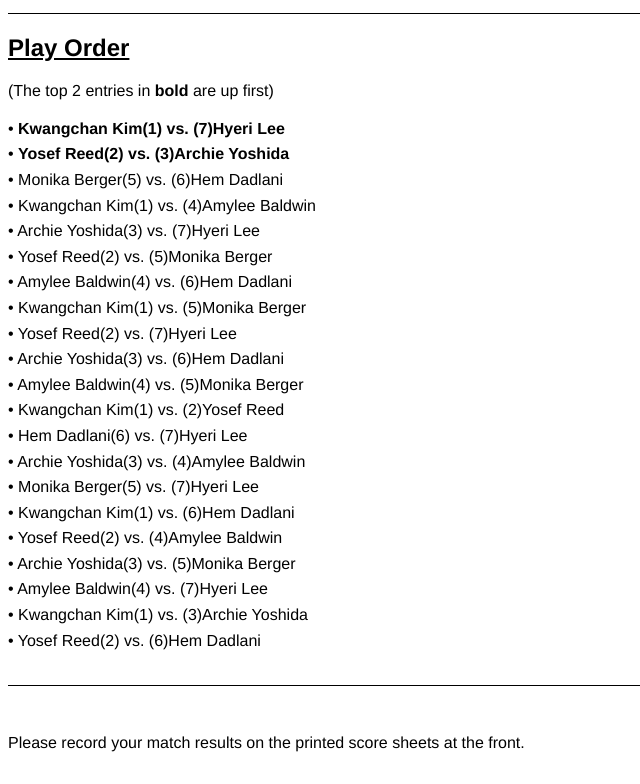
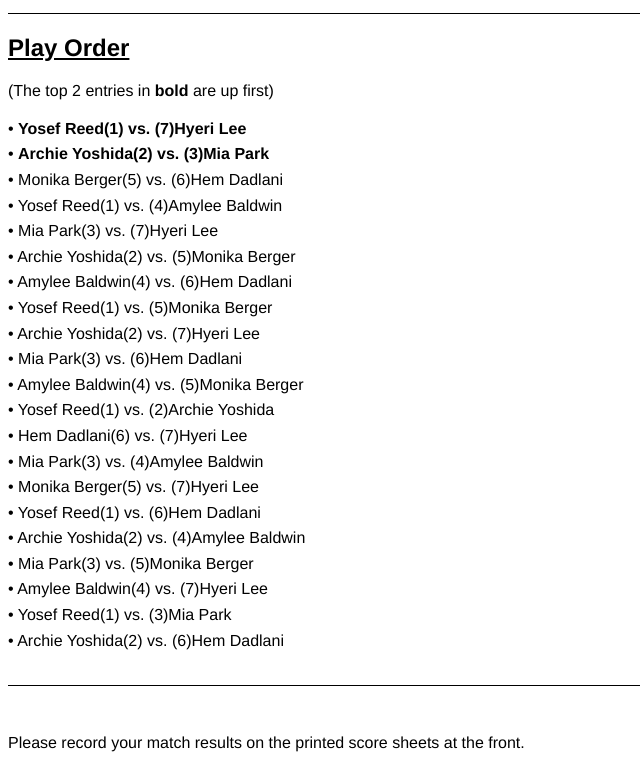
Before and after one commit to berkeleyttc/bttc_web, a plain HTML site: page draw-brackets/Group-10.html in a window 1280 px wide. Shown: the part 656-1440 px from the top of the page, without its empty margins (0-640 px from the left). Drawn offline with Linux system fonts and the light colour scheme.

Commit message:
Auto-generated commit to Main 2026Mar13

```diff
--- a/draw-brackets/Group-10.html
+++ b/draw-brackets/Group-10.html
@@ -17,7 +17,7 @@
 		<h2>Round Robin Bracket</h2>
 		<h1>Group 10</h1>
 		<h2>7 players, 2 tables</h2>
-		<p class="date">Mar 13 at 18:42</p>
+		<p class="date">Mar 13 at 18:52</p>
 	</header>
 
 	<nav class="group-list-container">
@@ -40,9 +40,9 @@
 
 	<section class="players">
 		<ol>
-			<li id="_100886"><span class="rating">(360)</span>&nbsp;Kwangchan Kim</li>
 			<li id="_101044"><span class="rating">(260)</span>&nbsp;Yosef Reed</li>
 			<li id="_101004"><span class="rating">(152)</span>&nbsp;Archie Yoshida</li>
+			<li id="_100191"><span class="rating">(150)</span>&nbsp;Mia Park</li>
 			<li id="_101056"><span class="rating">(100)</span>&nbsp;Amylee Baldwin</li>
 			<li id="_100910"><span class="rating">(100)</span>&nbsp;Monika Berger</li>
 			<li id="_100953"><span class="rating">(100)</span>&nbsp;Hem Dadlani</li>
@@ -69,27 +69,27 @@
 		<h2><u>Play Order</u></h2>
 		<p>(The top 2 entries in <b>bold</b> are up first)</p>
 		<ul class="play-order">
-			<li><b>    Kwangchan Kim(1) vs. (7)Hyeri Lee</b></li>
-			<li><b>       Yosef Reed(2) vs. (3)Archie Yoshida</b></li>
+			<li><b>       Yosef Reed(1) vs. (7)Hyeri Lee</b></li>
+			<li><b>   Archie Yoshida(2) vs. (3)Mia Park</b></li>
 			<li>    Monika Berger(5) vs. (6)Hem Dadlani</li>
-			<li>    Kwangchan Kim(1) vs. (4)Amylee Baldwin</li>
-			<li>   Archie Yoshida(3) vs. (7)Hyeri Lee</li>
-			<li>       Yosef Reed(2) vs. (5)Monika Berger</li>
+			<li>       Yosef Reed(1) vs. (4)Amylee Baldwin</li>
+			<li>         Mia Park(3) vs. (7)Hyeri Lee</li>
+			<li>   Archie Yoshida(2) vs. (5)Monika Berger</li>
 			<li>   Amylee Baldwin(4) vs. (6)Hem Dadlani</li>
-			<li>    Kwangchan Kim(1) vs. (5)Monika Berger</li>
-			<li>       Yosef Reed(2) vs. (7)Hyeri Lee</li>
-			<li>   Archie Yoshida(3) vs. (6)Hem Dadlani</li>
+			<li>       Yosef Reed(1) vs. (5)Monika Berger</li>
+			<li>   Archie Yoshida(2) vs. (7)Hyeri Lee</li>
+			<li>         Mia Park(3) vs. (6)Hem Dadlani</li>
 			<li>   Amylee Baldwin(4) vs. (5)Monika Berger</li>
-			<li>    Kwangchan Kim(1) vs. (2)Yosef Reed</li>
+			<li>       Yosef Reed(1) vs. (2)Archie Yoshida</li>
 			<li>      Hem Dadlani(6) vs. (7)Hyeri Lee</li>
-			<li>   Archie Yoshida(3) vs. (4)Amylee Baldwin</li>
+			<li>         Mia Park(3) vs. (4)Amylee Baldwin</li>
 			<li>    Monika Berger(5) vs. (7)Hyeri Lee</li>
-			<li>    Kwangchan Kim(1) vs. (6)Hem Dadlani</li>
-			<li>       Yosef Reed(2) vs. (4)Amylee Baldwin</li>
-			<li>   Archie Yoshida(3) vs. (5)Monika Berger</li>
+			<li>       Yosef Reed(1) vs. (6)Hem Dadlani</li>
+			<li>   Archie Yoshida(2) vs. (4)Amylee Baldwin</li>
+			<li>         Mia Park(3) vs. (5)Monika Berger</li>
 			<li>   Amylee Baldwin(4) vs. (7)Hyeri Lee</li>
-			<li>    Kwangchan Kim(1) vs. (3)Archie Yoshida</li>
-			<li>       Yosef Reed(2) vs. (6)Hem Dadlani</li>
+			<li>       Yosef Reed(1) vs. (3)Mia Park</li>
+			<li>   Archie Yoshida(2) vs. (6)Hem Dadlani</li>
 		</ul>
 		<p>Please record your match results on the printed score sheets at the front.</p>
 	</section>
```
Also changed, not shown: draw-brackets/Group-1.html (+1 -1 lines), draw-brackets/Group-2.html (+1 -1 lines), draw-brackets/Group-3.html (+1 -1 lines), draw-brackets/Group-4.html (+1 -1 lines), draw-brackets/Group-5.html (+1 -1 lines), draw-brackets/Group-6.html (+1 -1 lines), draw-brackets/Group-7.html (+1 -1 lines), draw-brackets/Group-8.html (+1 -1 lines), draw-brackets/Group-9.html (+13 -13 lines), draw-brackets/index.html (+8 -8 lines).
